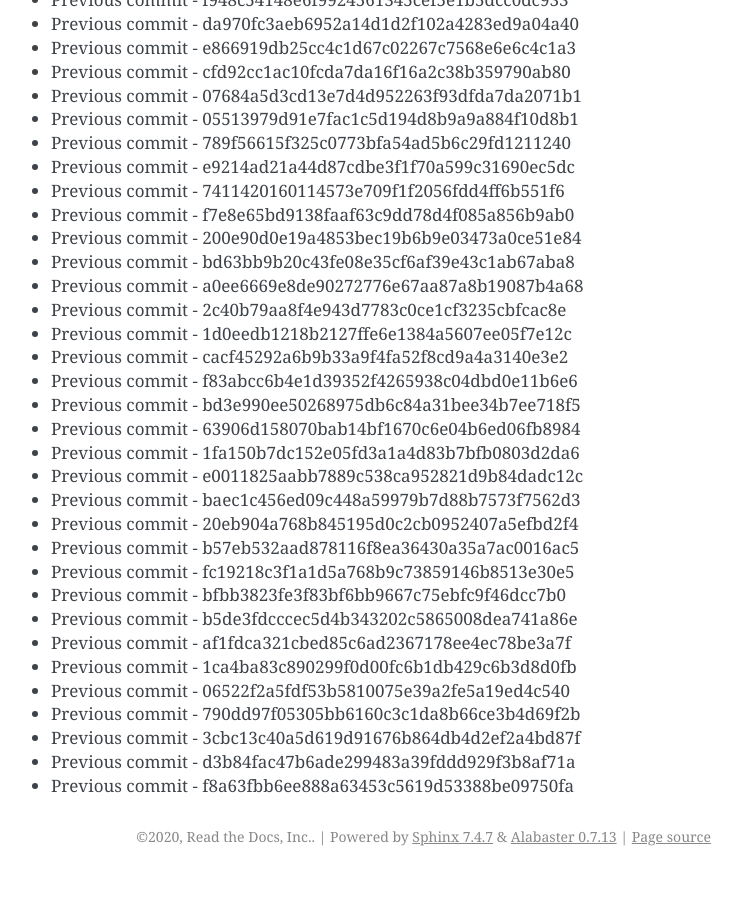
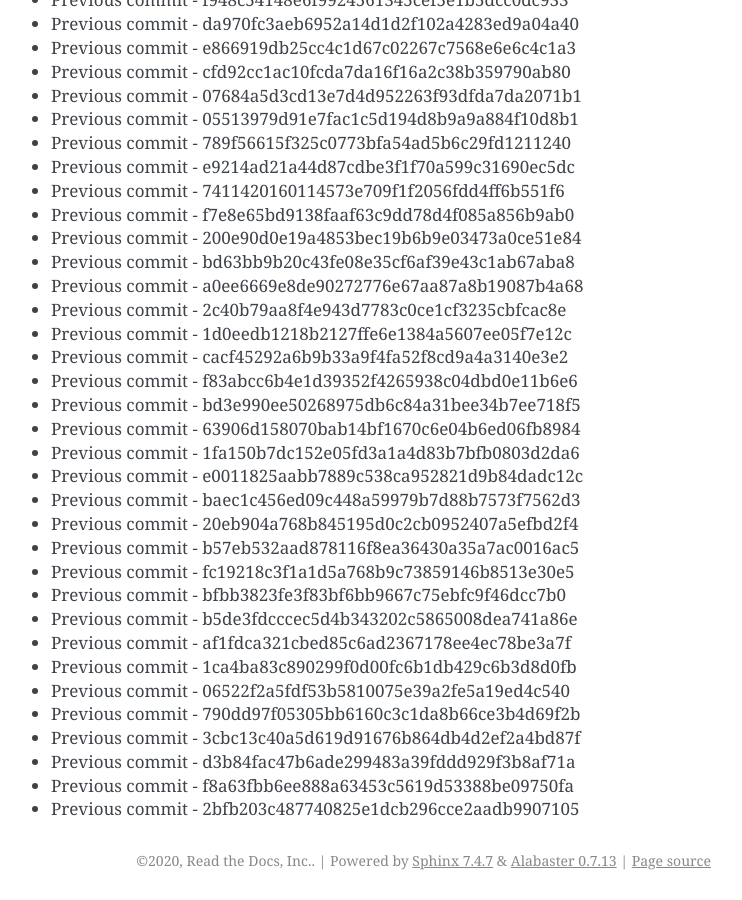
Before and after one commit to readthedocs/rtd-git-stresstest, a Sphinx documentation site: the page built from docs/updates.rst, in a window 1280 px wide and 900 px high, scrolled down 68738 px. Shown: the whole window, without its empty margins (399-1141 px from the left). Built offline with Sphinx 7.4.7, drawn with Linux system fonts in a browser that asks for light colours; before the commit the page ends 69614 px from its top, so only the background shows below that.

Commit message:
Generating commit from previous: 2bfb203c487740825e1dcb296cce2aadb9907105

```diff
--- a/docs/updates.rst
+++ b/docs/updates.rst
@@ -2920,3 +2920,4 @@ It can be tested for any performance characteristics.
 * Previous commit - 3cbc13c40a5d619d91676b864db4d2ef2a4bd87f
 * Previous commit - d3b84fac47b6ade299483a39fddd929f3b8af71a
 * Previous commit - f8a63fbb6ee888a63453c5619d53388be09750fa
+* Previous commit - 2bfb203c487740825e1dcb296cce2aadb9907105
```
